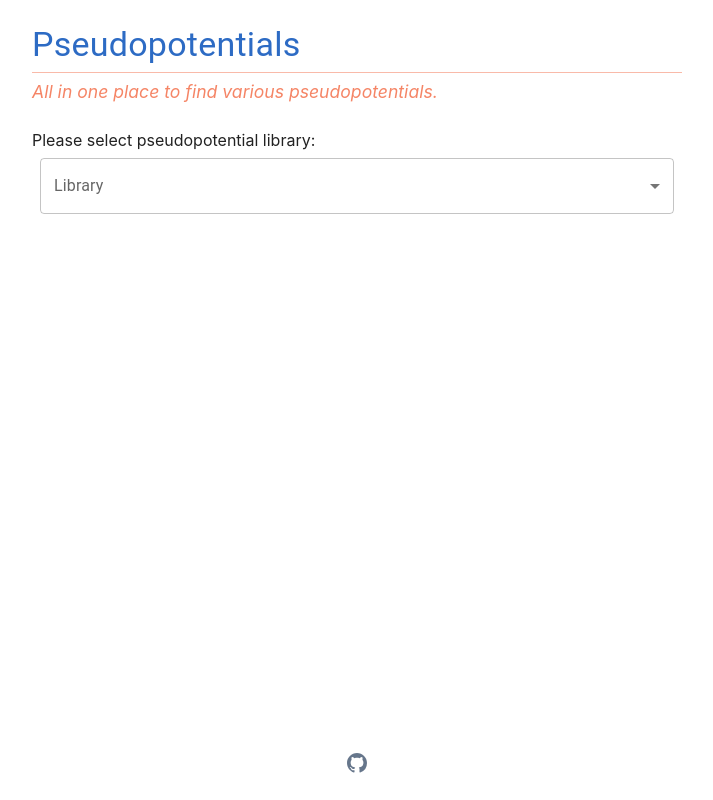
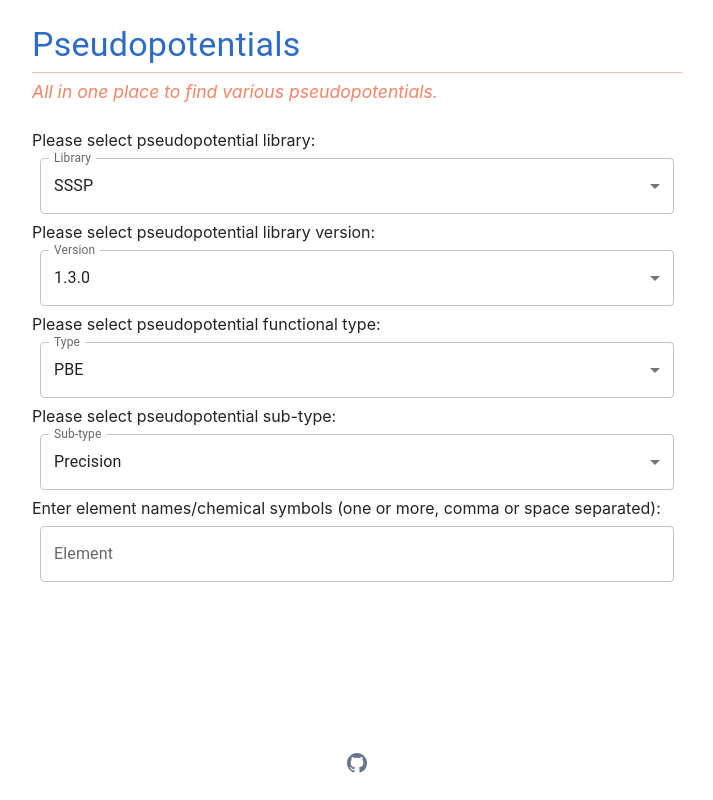
Before and after one commit to pranabdas/pseudos, a React (Vite) app: page / in a window 1280 px wide. Shown: the whole page, without its empty margins (283-996 px from the left). Built offline with nearby package versions, Linux system fonts and the light colour scheme.

Commit message:
set default options + filter duplicates

```diff
--- a/src/App.tsx
+++ b/src/App.tsx
@@ -11,13 +11,14 @@ import Select, { SelectChangeEvent } from "@mui/material/Select";
 import TextField from "@mui/material/TextField";
 import Typography from "@mui/material/Typography";
 import libNames, {
+  findConfigFile,
+  findPath,
+  findPseudoLibVersions,
   findPseudoTypes,
   findPseudoSubTypes,
-  findPseudoLibVersions,
-  findConfigFile,
-  findPath,
+  filterDuplicates,
 } from "./utils";
-import DownloadButton from "./DowonloadButton";
+import DownloadButton from "./DownloadButton";
 import Footer from "./Footer";
 
 interface AppState {
@@ -30,57 +31,118 @@ interface AppState {
   selectedSubType: string;
 }
 
+const defaultLibrary = libNames.length > 0 ? libNames[0] : "";
+const defaultVersion =
+  findPseudoLibVersions(defaultLibrary).length > 0
+    ? findPseudoLibVersions(defaultLibrary)[0]
+    : "";
+
+const defaultType =
+  findPseudoTypes(defaultLibrary, defaultVersion).length > 0
+    ? findPseudoTypes(defaultLibrary, defaultVersion)[0]
+    : "";
+
+const defaultSubType =
+  findPseudoSubTypes(defaultLibrary, defaultVersion, defaultType).length > 0
+    ? findPseudoSubTypes(defaultLibrary, defaultVersion, defaultType)[0]
+    : "";
+
 function App() {
   const [appState, setAppState] = useState<AppState>({
-    library: "",
-    versions: [],
-    selectedVersion: "",
-    pseudoTypes: [],
-    selectedType: "",
-    subTypes: [],
-    selectedSubType: "",
+    library: defaultLibrary,
+    versions: findPseudoLibVersions(defaultLibrary),
+    selectedVersion: defaultVersion,
+    pseudoTypes: findPseudoTypes(defaultLibrary, defaultVersion),
+    selectedType: defaultType,
+    subTypes: findPseudoSubTypes(defaultLibrary, defaultVersion, defaultType),
+    selectedSubType: defaultSubType,
   });
+
   const [inputText, setInputText] = useState("");
   const [pseudoList, setPseudoList] = useState<string[]>([]);
   const [elementNotFound, setElementNotFound] = useState<string[]>([]);
 
   const handleSelectLib = (e: SelectChangeEvent) => {
-    let library = e.target.value;
-    let versions = findPseudoLibVersions(library);
+    const library = e.target.value;
+    const selectedVersion = findPseudoLibVersions(library).includes(
+      appState.selectedVersion
+    )
+      ? appState.selectedVersion
+      : findPseudoLibVersions(library).length > 0
+      ? findPseudoLibVersions(library)[0]
+      : "";
+
+    const selectedType = findPseudoTypes(library, selectedVersion).includes(
+      appState.selectedType
+    )
+      ? appState.selectedType
+      : findPseudoTypes(library, selectedVersion).length > 0
+      ? findPseudoTypes(library, selectedVersion)[0]
+      : "";
+
+    const selectedSubType = findPseudoSubTypes(
+      library,
+      selectedVersion,
+      selectedType
+    ).includes(appState.selectedSubType)
+      ? appState.selectedSubType
+      : findPseudoSubTypes(library, selectedVersion, selectedType).length > 0
+      ? findPseudoSubTypes(library, selectedVersion, selectedType)[0]
+      : "";
 
     setAppState({
       ...appState,
-      library: library,
-      versions: versions,
-      selectedVersion: "",
-      pseudoTypes: [],
-      selectedType: "",
-      subTypes: [],
-      selectedSubType: "",
+      library: e.target.value,
+      versions: findPseudoLibVersions(library),
+      selectedVersion: selectedVersion,
+      pseudoTypes: findPseudoTypes(library, selectedVersion),
+      selectedType: selectedType,
+      subTypes: findPseudoSubTypes(library, selectedVersion, selectedType),
+      selectedSubType: selectedSubType,
     });
     setPseudoList([]);
     setElementNotFound([]);
   };
 
   const handleSelectVersion = (e: SelectChangeEvent) => {
-    let selectedVersion = e.target.value;
-    let pseudoTypes = findPseudoTypes(appState.library, selectedVersion);
+    const selectedVersion = e.target.value;
+    const pseudoTypes = findPseudoTypes(appState.library, selectedVersion);
+    const selectedType = pseudoTypes.includes(appState.selectedType)
+      ? appState.selectedType
+      : pseudoTypes.length > 0
+      ? pseudoTypes[0]
+      : "";
+
+    const selectedSubType = findPseudoSubTypes(
+      appState.library,
+      selectedVersion,
+      selectedType
+    ).includes(appState.selectedSubType)
+      ? appState.selectedSubType
+      : findPseudoSubTypes(appState.library, selectedVersion, selectedType)
+          .length > 0
+      ? findPseudoSubTypes(appState.library, selectedVersion, selectedType)[0]
+      : "";
 
     setAppState({
       ...appState,
       selectedVersion: selectedVersion,
       pseudoTypes: pseudoTypes,
-      selectedType: "",
-      subTypes: [],
-      selectedSubType: "",
+      selectedType: selectedType,
+      subTypes: findPseudoSubTypes(
+        appState.library,
+        selectedVersion,
+        selectedType
+      ),
+      selectedSubType: selectedSubType,
     });
     setPseudoList([]);
     setElementNotFound([]);
   };
 
   const handleSelectType = (e: SelectChangeEvent) => {
-    let selectedType = e.target.value;
-    let subTypes = findPseudoSubTypes(
+    const selectedType = e.target.value;
+    const subTypes = findPseudoSubTypes(
       appState.library,
       appState.selectedVersion,
       selectedType
@@ -90,7 +152,11 @@ function App() {
       ...appState,
       selectedType: selectedType,
       subTypes: subTypes,
-      selectedSubType: "",
+      selectedSubType: subTypes.includes(appState.selectedSubType)
+        ? appState.selectedSubType
+        : subTypes.length > 0
+        ? subTypes[0]
+        : "",
     });
     setPseudoList([]);
     setElementNotFound([]);
@@ -116,11 +182,6 @@ function App() {
     let elements = inputText.split(/[\s,]+/);
     elements = elements.filter((x) => x);
 
-    let elementsArr: string[] = [];
-    elements.forEach((x) => {
-      elementsArr.push(x.charAt(0).toUpperCase() + x.slice(1).toLowerCase());
-    });
-
     const configFile = findConfigFile(
       appState.library,
       appState.selectedVersion,
@@ -143,19 +204,21 @@ function App() {
         return response.json();
       })
       .then((data) => {
-        elementsArr.forEach((element) => {
-          if (data.hasOwnProperty(element)) {
+        elements.forEach((element) => {
+          const elementTitleCase =
+            element.charAt(0).toUpperCase() + element.slice(1).toLowerCase();
+          if (data.hasOwnProperty(elementTitleCase)) {
             pseudoList.push(
               "https://raw.githubusercontent.com/pranabdas/pseudos/" +
                 path +
-                data[element]["filename"]
+                data[elementTitleCase]["filename"]
             );
           } else {
             notFound.push(element);
           }
         });
-        setPseudoList(pseudoList);
-        setElementNotFound(notFound);
+        setPseudoList(filterDuplicates(pseudoList));
+        setElementNotFound(filterDuplicates(notFound));
       })
       .catch((e: Error) => {
         console.log(e.message);
@@ -165,11 +228,20 @@ function App() {
   return (
     <div className="container">
       <div className="wrapper">
-        <Typography variant="h4" style={{ color: "rgb(45, 107, 196)", paddingBottom: "6px" }}>
+        <Typography
+          variant="h4"
+          style={{ color: "rgb(45, 107, 196)", paddingBottom: "6px" }}
+        >
           Pseudopotentials
         </Typography>
         <hr />
-        <p style={{ fontSize: "1.1em", color: "hsl(13, 88%, 68%)", paddingTop: "8px"}}>
+        <p
+          style={{
+            fontSize: "1.1em",
+            color: "hsl(13, 88%, 68%)",
+            paddingTop: "8px",
+          }}
+        >
           <i>All in one place to find various pseudopotentials.</i>
         </p>
         <br />
@@ -222,7 +294,7 @@ function App() {
           </>
         )}
 
-        {/* Pseudopotential type selection */}
+        {/* Pseudopotential functional/type selection */}
         {appState.pseudoTypes.length > 0 && appState.selectedVersion !== "" && (
           <>
             <p>Please select pseudopotential functional type:</p>
@@ -309,8 +381,19 @@ function App() {
           </>
         )}
 
+        {/* TODO: provide suggested cutoffs */}
+        {pseudoList.length > 0 && (
+          <div style={{ paddingTop: "10px" }}>
+            {pseudoList.map((url, index) => (
+              <DownloadButton url={url} key={index} />
+            ))}
+          </div>
+        )}
+
+        {/* display error */}
         {elementNotFound.length > 0 && (
           <>
+            <br />
             <Alert severity="error">
               Pseudopotential {elementNotFound.length > 1 ? "files" : "file"}{" "}
               for{" "}
@@ -323,14 +406,6 @@ function App() {
             </Alert>
           </>
         )}
-
-        {pseudoList.length > 0 && (
-          <div style={{ paddingTop: "10px" }}>
-            {pseudoList.map((url, index) => (
-              <DownloadButton url={url} key={index} />
-            ))}
-          </div>
-        )}
       </div>
       <Footer />
     </div>
--- a/src/utils.ts
+++ b/src/utils.ts
@@ -107,3 +107,7 @@ export const fileNameFromUrl = (url: string): string => {
   }
   return url;
 };
+
+export const filterDuplicates = (arr: string[]): string[] => {
+  return arr.filter((value, index) => arr.indexOf(value) === index);
+};
```
Also changed, not shown: package.json (+7 -7 lines), src/DownloadButton.tsx (renamed from src/DowonloadButton.tsx), 1 other file (tests, documents, lock files or other folders).
